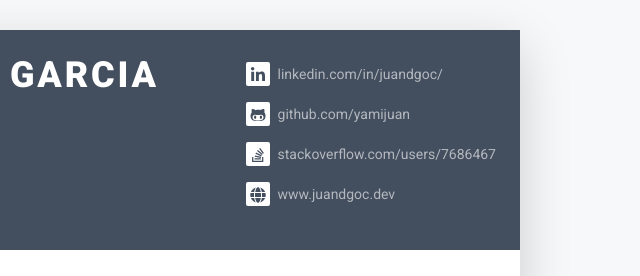
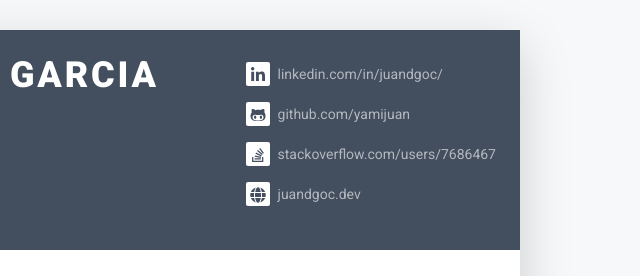
Before and after one commit to yamijuan/my-web-page, a plain HTML site: page index.html in a window 1280 px wide. Shown: the top 276 px of the page, 620-1260 px from the left. Drawn offline with Linux system fonts and the light colour scheme.

Commit message:
changed web url

```diff
--- a/index.html
+++ b/index.html
@@ -43,7 +43,7 @@
                                 <li class="mb-3"><a href="#"><span class="fa-container text-center mr-2"><i class="fab fa-linkedin-in fa-fw"></i></span>linkedin.com/in/juandgoc/</a></li>
                                 <li class="mb-3"><a href="#"><span class="fa-container text-center mr-2"><i class="fab fa-github-alt fa-fw"></i></span>github.com/yamijuan</a></li>
                                 <li class="mb-3"><a href="#"><span class="fa-container text-center mr-2"><i class="fab fa-stack-overflow fa-fw"></i></span>stackoverflow.com/users/7686467</a></li>
-                                <li><a href="https://www.juandgoc.dev"><span class="fa-container text-center mr-2"><i class="fas fa-globe"></i></span>www.juandgoc.dev</a></li>
+                                <li><a href="https://juandgoc.dev"><span class="fa-container text-center mr-2"><i class="fas fa-globe"></i></span>juandgoc.dev</a></li>
                             </ul>
                         </div><!--//secondary-info-->
 
```
